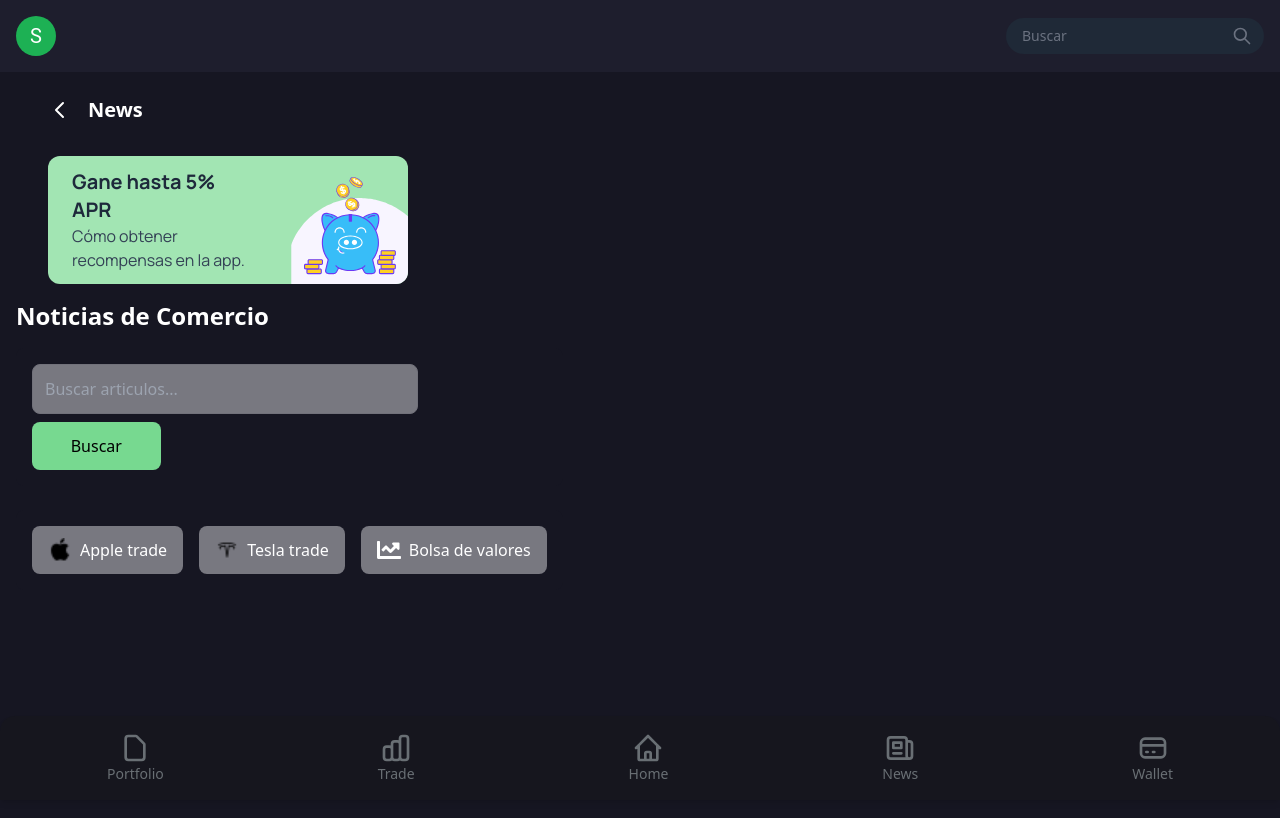
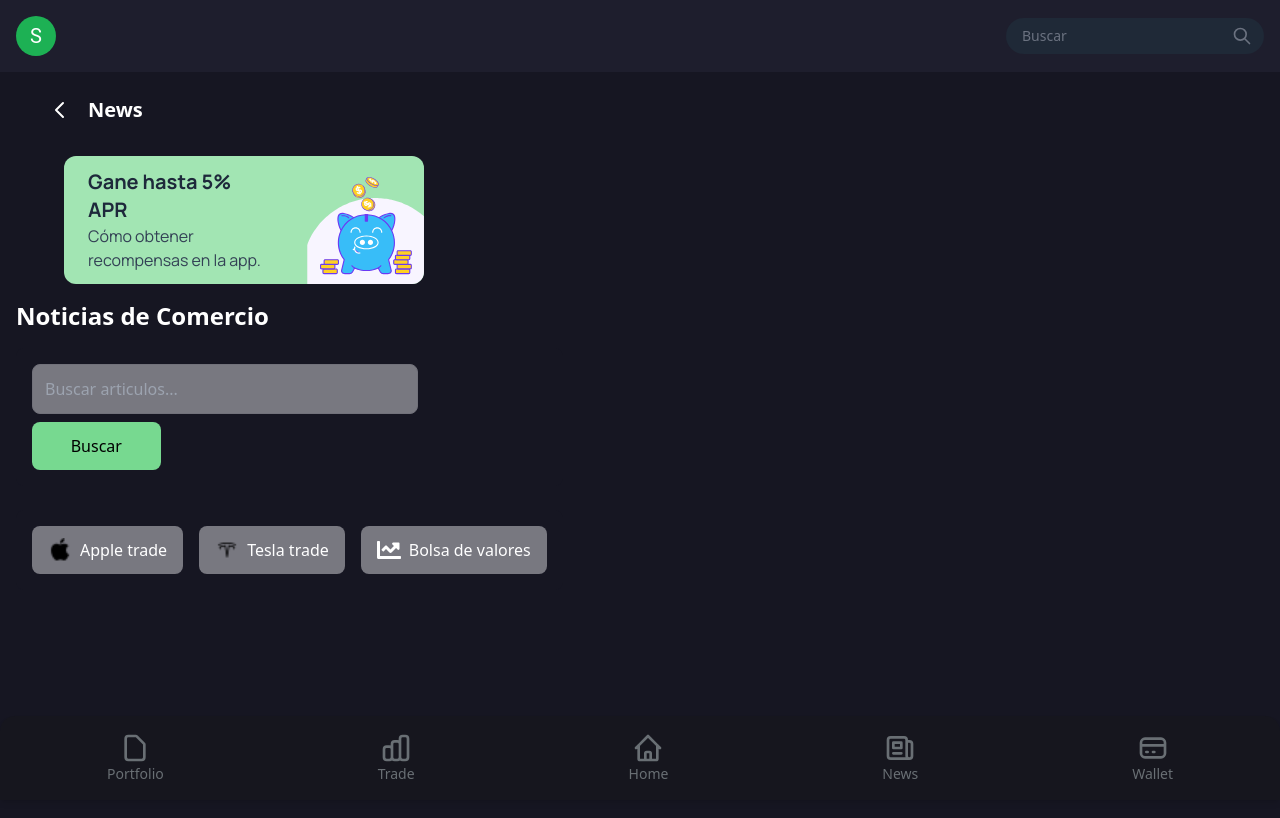
Before and after one commit to Yedpt/RSI_trade_project-Client, a React (Vite) app: page /auth/trade/news in a window 1280 px wide. Shown: the top 818 px of the page. Built offline with nearby package versions, Linux system fonts and the light colour scheme; sample sign-in values are in the browser's storage.

Commit message:
margin WinApr

```diff
--- a/src/components/WinApr.jsx
+++ b/src/components/WinApr.jsx
@@ -33,7 +33,7 @@ const WinApr = () => {
           </h1>
         </div>
       </div>
-      <div className="w-[360px] h-32 relative bg-[#a2e5b3] rounded-xl mt-4 ml-4 flex items-center overflow-hidden">
+      <div className="w-[360px] h-32 relative bg-[#a2e5b3] rounded-xl mt-4 ml-8 flex items-center overflow-hidden">
         <div className="ml-6">
           <div className="text-slate-800 text-xl font-bold font-mainFont leading-7">Gane hasta 5% APR</div>
           <div className="w-[175px] text-slate-700 text-normal font-normal font-mainFont leading-normal">Cómo obtener recompensas en la app.</div>
```
